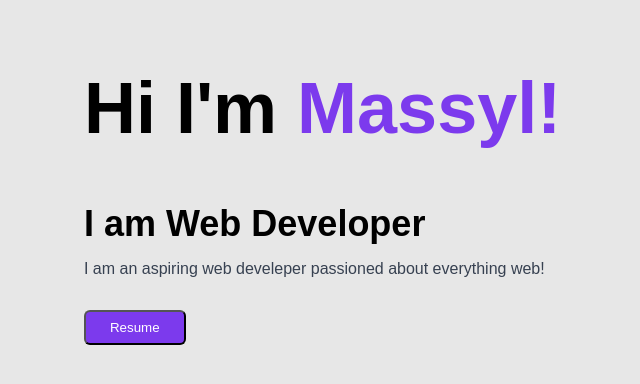
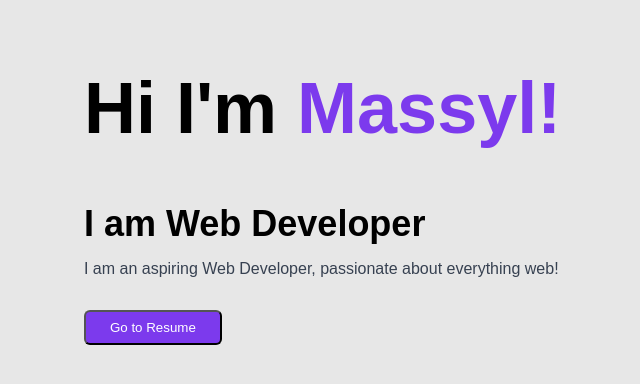
Before and after one commit to MassylHaddad/nextjs, a Next.js app: page / in a window 1280 px wide. Shown: the top 384 px of the page, without its empty margins (319-959 px from the left). Built offline with nearby package versions, Linux system fonts and the light colour scheme.

Commit message:
index hello fixs

```diff
--- a/sections/Hero.tsx
+++ b/sections/Hero.tsx
@@ -5,8 +5,8 @@ const Hero = () => {
     <section className="hero-section">
       <h1 className="title">Hi I'm <span className="name">Massyl!</span></h1>
       <h3 className="description">I am Web Developer</h3>
-      <p className="summary">I am an aspiring web develeper passioned about everything web!</p>
-      <Button>Resume</Button>
+      <p className="summary">I am an aspiring Web Developer, passionate about everything web!</p>
+      <Button>Go to Resume</Button>
     </section>
   )
 }
```
